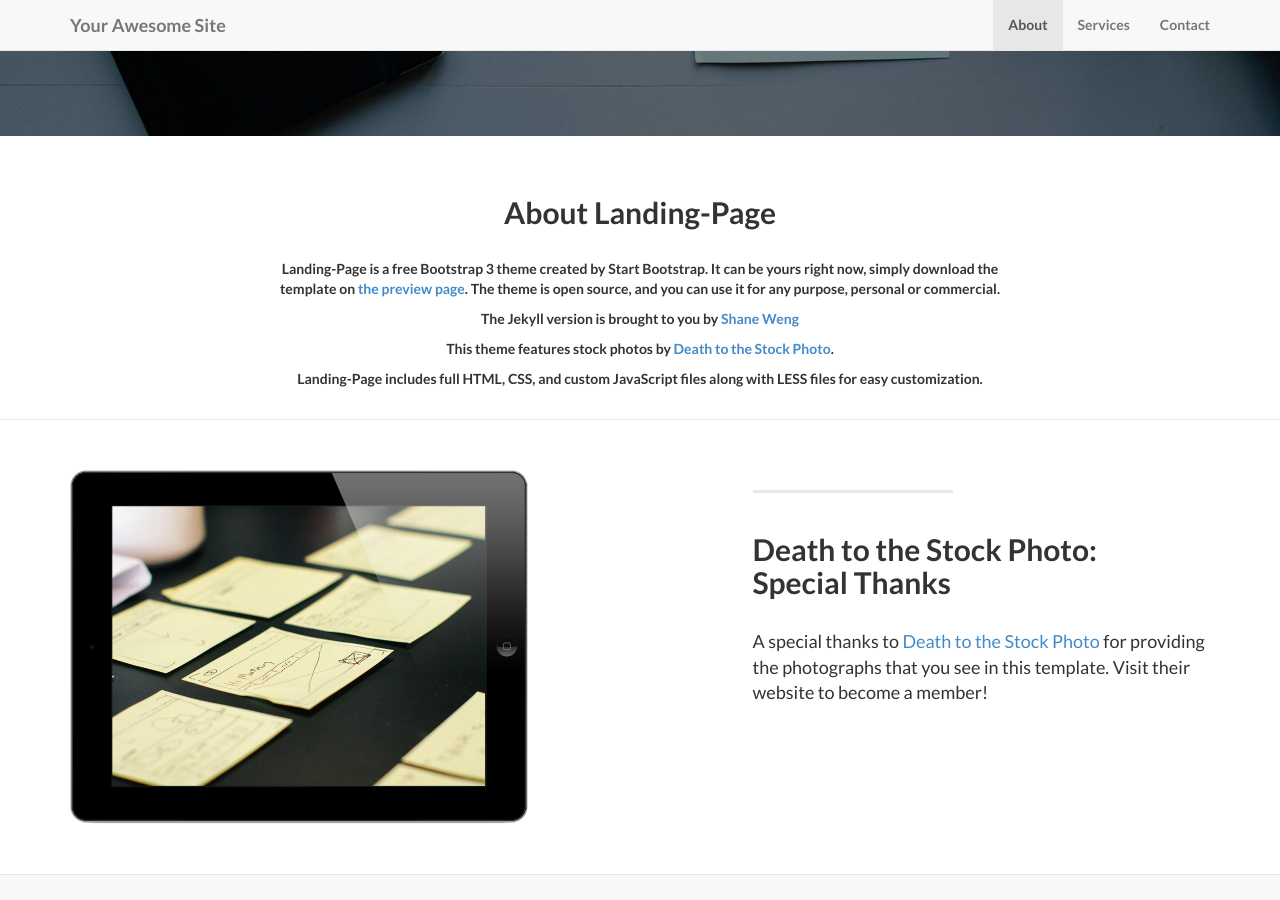
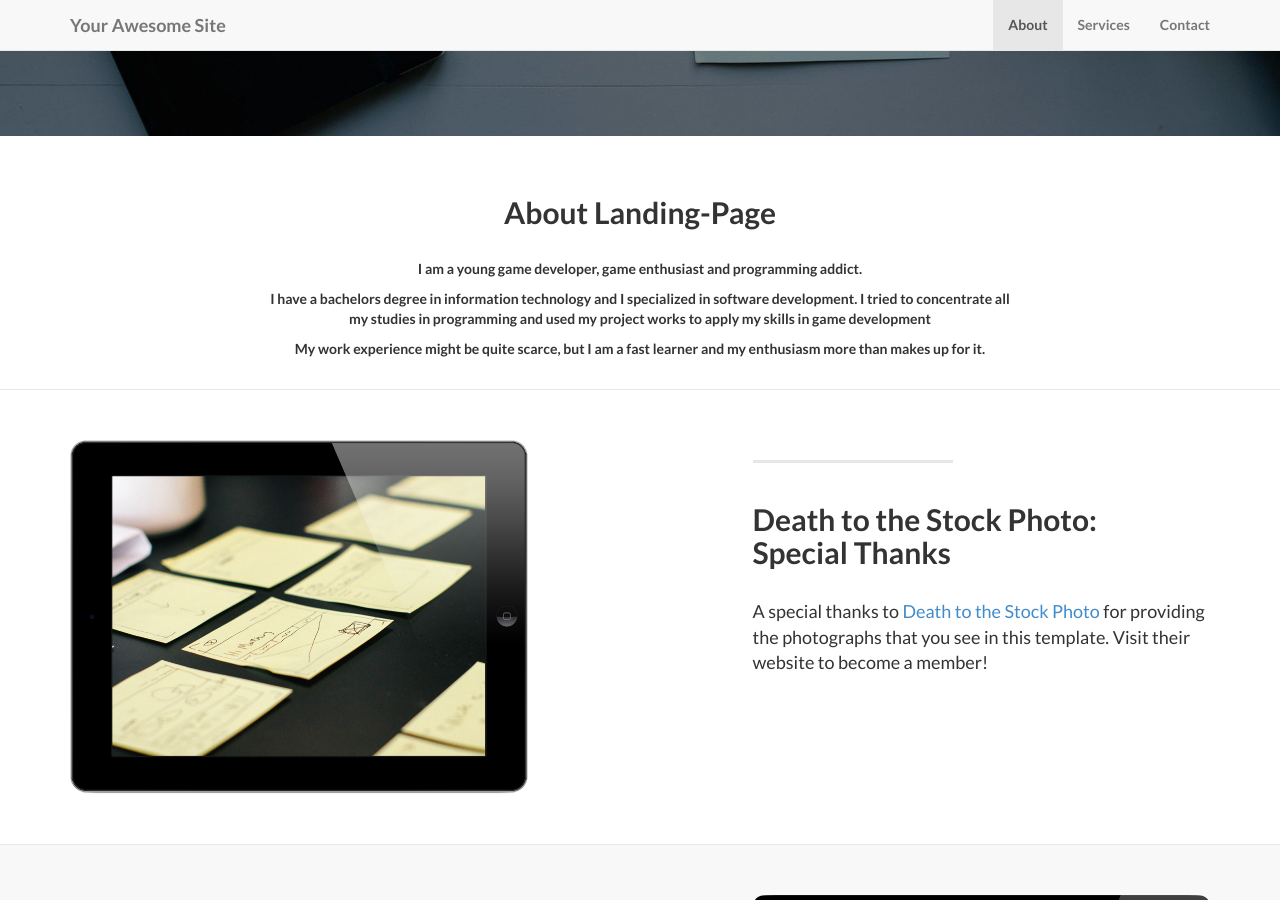
Before and after one commit to quido3/quido3.github.io, a Jekyll site: the page built from index.html, in a window 1280 px wide and 900 px high, scrolled down 641 px. Built offline with Jekyll 4.4.1, drawn with Linux system fonts in a browser that asks for light colours.

Commit message:
Updated about.html

```diff
--- a/_includes/about.html
+++ b/_includes/about.html
@@ -5,10 +5,10 @@
               <br/><br/>
               <h2>About Landing-Page</h2>
               <br/>
-                <p>Landing-Page is a free Bootstrap 3 theme created by Start Bootstrap. It can be yours right now, simply download the template on <a href="http://startbootstrap.com/template-overviews/landing-page/">the preview page</a>. The theme is open source, and you can use it for any purpose, personal or commercial.</p>
-                <p>The Jekyll version is brought to you by <a href="https://github.com/swcool">Shane Weng</a></p>
-                <p>This theme features stock photos by <a href="http://join.deathtothestockphoto.com//">Death to the Stock Photo</a>.</p>
-                <p>Landing-Page includes full HTML, CSS, and custom JavaScript files along with LESS files for easy customization.</p>
+                <p>I am a young game developer, game enthusiast and programming addict.</p>
+            <p>I have a bachelors degree in information technology and I specialized in software development. I tried to concentrate all my studies in programming and used my project works to apply my skills in game development</p>
+            <p>My work experience might be quite scarce, but I am a fast learner and my enthusiasm more than makes up for it. </p>
+            <p></p>
                 <br/>
               </div>
         </div>
```
